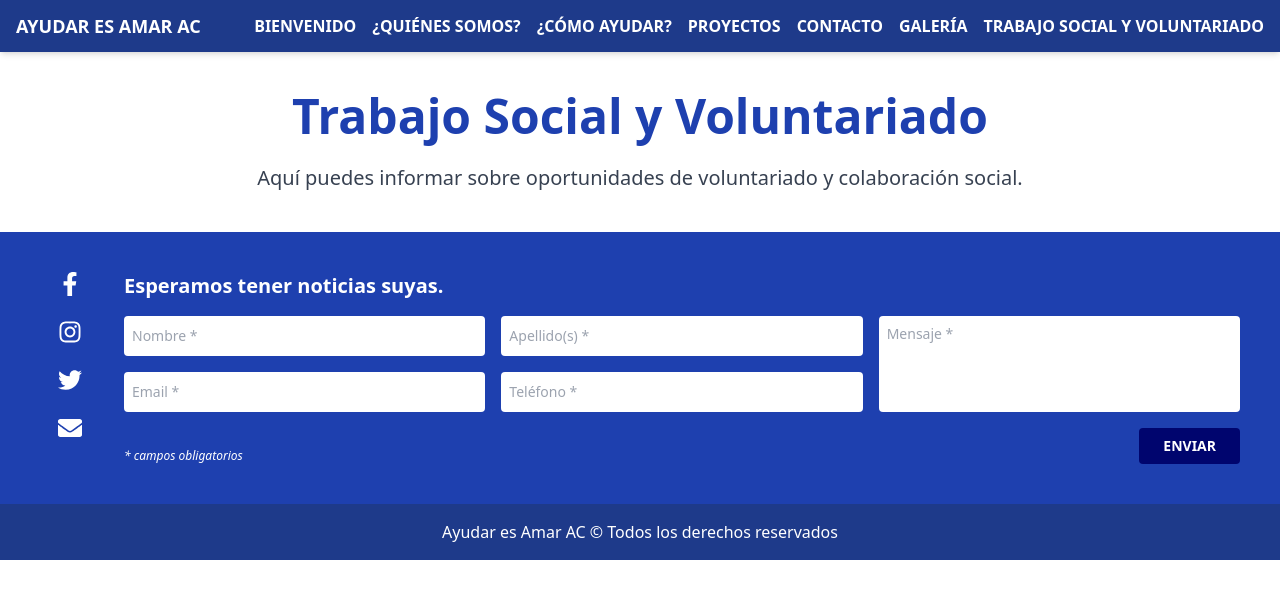
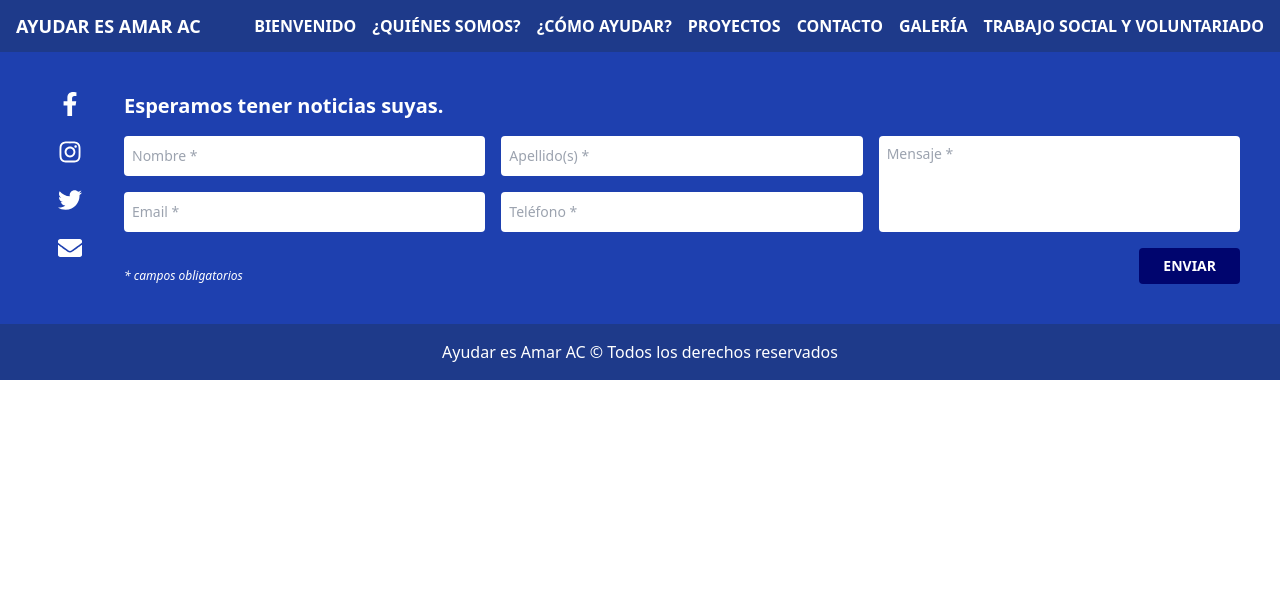
Before and after one commit to Raul-dd/Organization, a React (Vite) app: page /voluntariado in a window 1280 px wide. Shown: the top 598 px of the page. Built offline with nearby package versions, Linux system fonts and the light colour scheme.

Commit message:
sin salgo

```diff
--- a/src/App.jsx
+++ b/src/App.jsx
@@ -30,12 +30,7 @@ function App() {
         <main className="flex-grow">
           <Routes>
             <Route path="/" element={<Bienvenido />} />
-            <Route path="/como-ayudar" element={<ComoAyudar />} />
-            <Route path="/contacto" element={<Contacto />} />
-            <Route path="/galeria" element={<Galeria />} />
-            <Route path="/proyecto" element={<Proyecto />} />
-            <Route path="/quienes-somos" element={<QuienesSomos />} />
-            <Route path="/voluntariado" element={<Voluntariado />} />
+
           </Routes>
         </main>
         <ContactForm />
--- a/src/index.css
+++ b/src/index.css
@@ -5,5 +5,4 @@
 html, body {
   height: auto;
   min-height: 100%;
-  overflow-x: hidden;
 }
```
